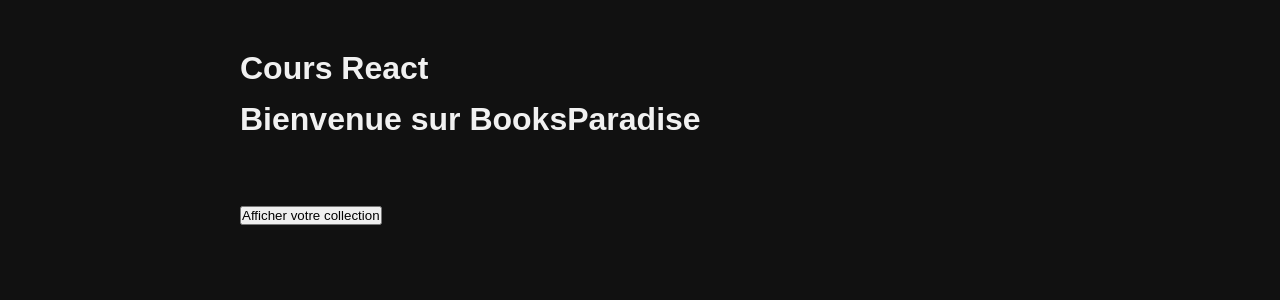
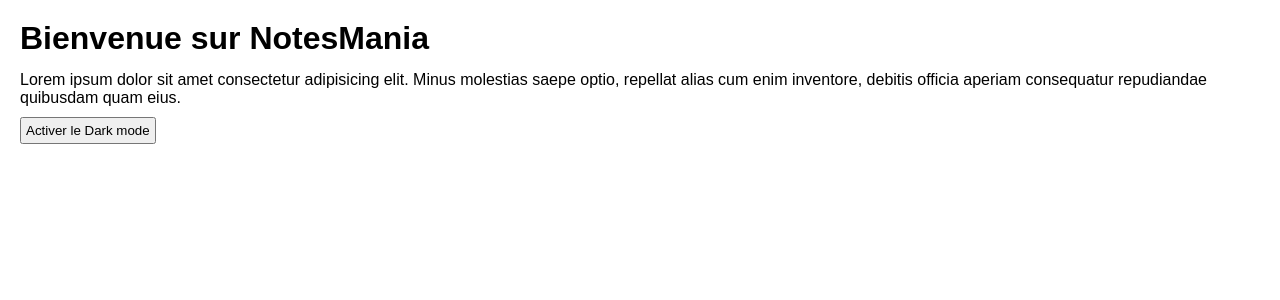
Before and after one commit to Mr-FERRAT/react-formation, a React (Vite) app in the folder 04 - Les bases de React/001 3.Les-bases-de-React/3.Les-bases-de-React/: page / in a window 1280 px wide. Shown: the top 300 px of the page. Built offline with nearby package versions, Linux system fonts and the light colour scheme.

Commit message:
Exemple de toggle d'une classe html

```diff
--- a/04 - Les bases de React/001 3.Les-bases-de-React/3.Les-bases-de-React/src/App.jsx
+++ b/04 - Les bases de React/001 3.Les-bases-de-React/3.Les-bases-de-React/src/App.jsx
@@ -1,10 +1,10 @@
-import Container from "./lessons/11.Short-circuit/Container"
+import Container from "./lessons/12.Toggle-une-classe-ou-du-CSS/Container"
 
 function App() {
 
   return (
     <div className="main-content">
-      <h1>Cours React</h1>
+      {/* <h1>Cours React</h1> */}
       <Container />
     </div>
   )
--- a/04 - Les bases de React/001 3.Les-bases-de-React/3.Les-bases-de-React/src/lessons/12.Toggle-une-classe-ou-du-CSS/Container.jsx
+++ b/04 - Les bases de React/001 3.Les-bases-de-React/3.Les-bases-de-React/src/lessons/12.Toggle-une-classe-ou-du-CSS/Container.jsx
@@ -1,9 +1,18 @@
+import { useState } from "react"
 import "./Container.css"
 
 export default function Container() {
+
+  const [darkMode, setDarkMode] = useState(false)
+
   return (
-    <div>
-      <h1>Toggle une classe</h1>
+    <div className={`full-container ${darkMode && "dark-mode"}`}>
+      <h1>Bienvenue sur NotesMania</h1>
+      <p>Lorem ipsum dolor sit amet consectetur adipisicing elit. Minus molestias saepe optio, repellat alias cum enim inventore, debitis officia aperiam consequatur repudiandae quibusdam quam eius.</p>
+
+      <button
+      onClick={() => setDarkMode(!darkMode)}
+      >Activer le {darkMode ? "Light mode" : "Dark mode"}</button>
     </div>
   )
 }
--- a/04 - Les bases de React/001 3.Les-bases-de-React/3.Les-bases-de-React/src/main.jsx
+++ b/04 - Les bases de React/001 3.Les-bases-de-React/3.Les-bases-de-React/src/main.jsx
@@ -1,7 +1,7 @@
 import React from 'react'
 import ReactDOM from 'react-dom/client'
 import App from './App.jsx'
-import './index.css'
+// import './index.css'
 
 ReactDOM.createRoot(document.getElementById('root')).render(
     <App />,
```
Also changed, not shown: 1 other file (tests, documents, lock files or other folders).
